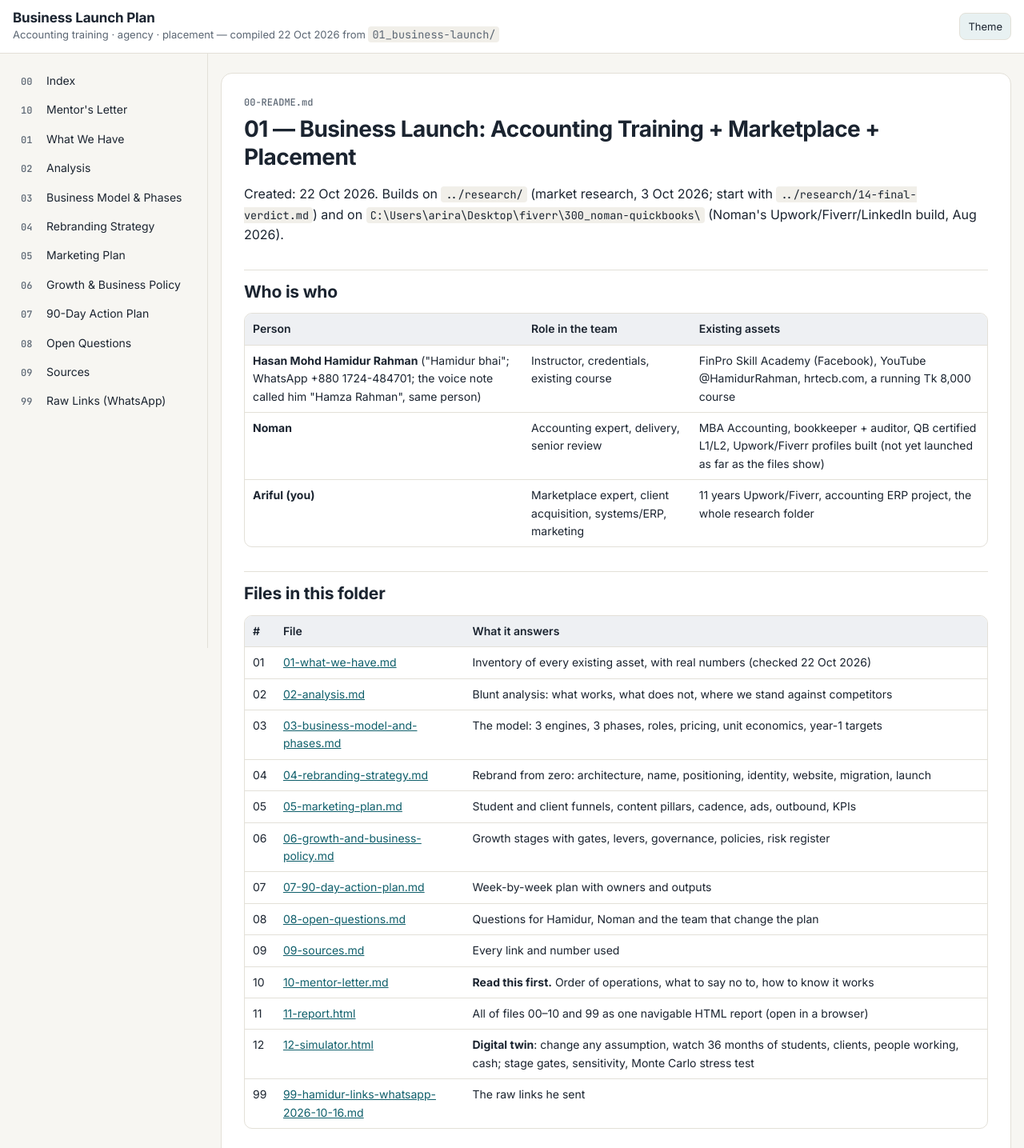
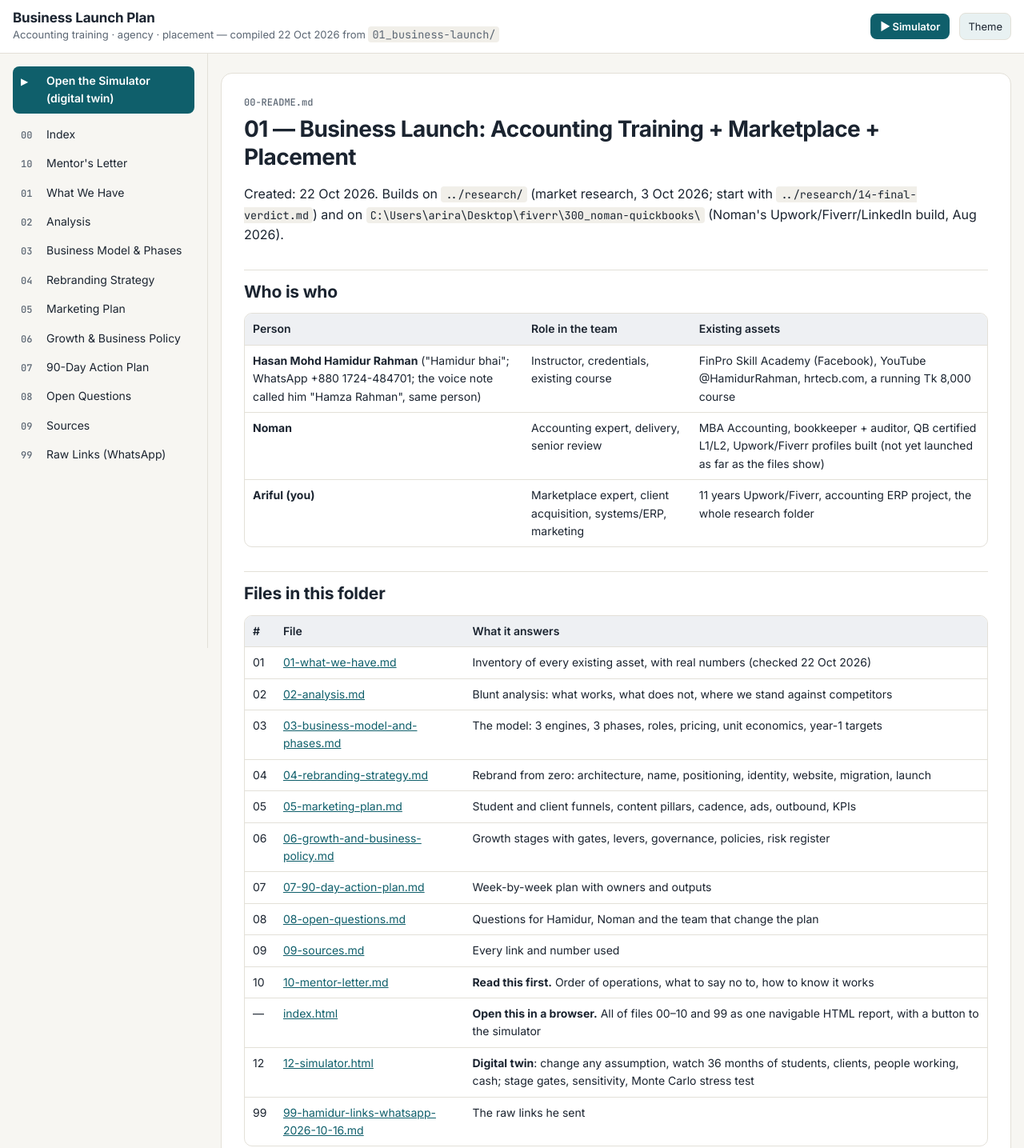
Before and after one commit to arirarif/qbo_research, a plain HTML site: page index.html in a window 1280 px wide. Shown: the top 1435 px of the page at 80% size. Drawn offline with Linux system fonts and the light colour scheme.

Commit message:
Rename report to index.html and cross-link the simulator
- 11-report.html -> index.html (entry point); Simulator button in header and side nav
- 12-simulator.html: back link to index
- README: index.html and simulator rows

Co-Authored-By: Claude Fable 5.1 <noreply@anthropic.com>

```diff
--- a/11-report.html
+++ b/index.html
@@ -27,7 +27,10 @@ body{margin:0;background:var(--bg);color:var(--ink);font:16px/1.6 Inter,"Noto Sa
 header.top{position:sticky;top:0;z-index:5;background:var(--panel);border-bottom:1px solid var(--line);padding:12px 16px;display:flex;align-items:center;gap:12px;flex-wrap:wrap}
 header.top h1{font-size:17px;margin:0;font-weight:700;letter-spacing:-.01em}
 header.top .sub{color:var(--muted);font-size:13px}
-header.top button{margin-left:auto;background:var(--soft);color:var(--ink);border:1px solid var(--line);border-radius:8px;padding:6px 10px;font:inherit;font-size:13px;cursor:pointer}
+header.top a.hbtn{margin-left:auto;background:var(--accent);color:var(--accent-ink);border-radius:8px;padding:6px 12px;font-size:13px;font-weight:600;text-decoration:none}
+nav.side a.sim,.toc-mobile a.sim{background:var(--accent);color:var(--accent-ink);font-weight:600;margin-bottom:8px}
+nav.side a.sim .n{color:var(--accent-ink)}
+header.top button{background:var(--soft);color:var(--ink);border:1px solid var(--line);border-radius:8px;padding:6px 10px;font:inherit;font-size:13px;cursor:pointer}
 .layout{display:grid;grid-template-columns:260px minmax(0,1fr);gap:0;max-width:1280px;margin:0 auto}
 nav.side{position:sticky;top:57px;align-self:start;height:calc(100vh - 57px);overflow:auto;padding:16px;border-right:1px solid var(--line)}
 nav.side a{display:flex;gap:10px;align-items:baseline;color:var(--ink);text-decoration:none;padding:7px 10px;border-radius:8px;font-size:14px}
@@ -72,12 +75,13 @@ hr{border:0;border-top:1px solid var(--line);margin:22px 0}
 <body>
 <header class="top">
   <div><h1>Business Launch Plan</h1><div class="sub">Accounting training · agency · placement — compiled 22 Oct 2026 from <code>01_business-launch/</code></div></div>
+  <a class="hbtn" href="12-simulator.html">▶ Simulator</a>
   <button id="theme" type="button">Theme</button>
 </header>
 <div class="layout">
-  <nav class="side"><a href='#00-README'><span class='n'>00</span>Index</a><a href='#10-mentor-letter'><span class='n'>10</span>Mentor&#x27;s Letter</a><a href='#01-what-we-have'><span class='n'>01</span>What We Have</a><a href='#02-analysis'><span class='n'>02</span>Analysis</a><a href='#03-business-model-and-phases'><span class='n'>03</span>Business Model &amp; Phases</a><a href='#04-rebranding-strategy'><span class='n'>04</span>Rebranding Strategy</a><a href='#05-marketing-plan'><span class='n'>05</span>Marketing Plan</a><a href='#06-growth-and-business-policy'><span class='n'>06</span>Growth &amp; Business Policy</a><a href='#07-90-day-action-plan'><span class='n'>07</span>90-Day Action Plan</a><a href='#08-open-questions'><span class='n'>08</span>Open Questions</a><a href='#09-sources'><span class='n'>09</span>Sources</a><a href='#99-hamidur-links-whatsapp-2026-10-16'><span class='n'>99</span>Raw Links (WhatsApp)</a></nav>
+  <nav class="side"><a class="sim" href="12-simulator.html"><span class="n">▶</span>Open the Simulator (digital twin)</a><a href='#00-README'><span class='n'>00</span>Index</a><a href='#10-mentor-letter'><span class='n'>10</span>Mentor&#x27;s Letter</a><a href='#01-what-we-have'><span class='n'>01</span>What We Have</a><a href='#02-analysis'><span class='n'>02</span>Analysis</a><a href='#03-business-model-and-phases'><span class='n'>03</span>Business Model &amp; Phases</a><a href='#04-rebranding-strategy'><span class='n'>04</span>Rebranding Strategy</a><a href='#05-marketing-plan'><span class='n'>05</span>Marketing Plan</a><a href='#06-growth-and-business-policy'><span class='n'>06</span>Growth &amp; Business Policy</a><a href='#07-90-day-action-plan'><span class='n'>07</span>90-Day Action Plan</a><a href='#08-open-questions'><span class='n'>08</span>Open Questions</a><a href='#09-sources'><span class='n'>09</span>Sources</a><a href='#99-hamidur-links-whatsapp-2026-10-16'><span class='n'>99</span>Raw Links (WhatsApp)</a></nav>
   <main>
-    <div class="toc-mobile"><a href='#00-README'><span class='n'>00</span>Index</a><a href='#10-mentor-letter'><span class='n'>10</span>Mentor&#x27;s Letter</a><a href='#01-what-we-have'><span class='n'>01</span>What We Have</a><a href='#02-analysis'><span class='n'>02</span>Analysis</a><a href='#03-business-model-and-phases'><span class='n'>03</span>Business Model &amp; Phases</a><a href='#04-rebranding-strategy'><span class='n'>04</span>Rebranding Strategy</a><a href='#05-marketing-plan'><span class='n'>05</span>Marketing Plan</a><a href='#06-growth-and-business-policy'><span class='n'>06</span>Growth &amp; Business Policy</a><a href='#07-90-day-action-plan'><span class='n'>07</span>90-Day Action Plan</a><a href='#08-open-questions'><span class='n'>08</span>Open Questions</a><a href='#09-sources'><span class='n'>09</span>Sources</a><a href='#99-hamidur-links-whatsapp-2026-10-16'><span class='n'>99</span>Raw Links (WhatsApp)</a></div>
+    <div class="toc-mobile"><a class="sim" href="12-simulator.html">▶ Open the Simulator (digital twin)</a><br><a href='#00-README'><span class='n'>00</span>Index</a><a href='#10-mentor-letter'><span class='n'>10</span>Mentor&#x27;s Letter</a><a href='#01-what-we-have'><span class='n'>01</span>What We Have</a><a href='#02-analysis'><span class='n'>02</span>Analysis</a><a href='#03-business-model-and-phases'><span class='n'>03</span>Business Model &amp; Phases</a><a href='#04-rebranding-strategy'><span class='n'>04</span>Rebranding Strategy</a><a href='#05-marketing-plan'><span class='n'>05</span>Marketing Plan</a><a href='#06-growth-and-business-policy'><span class='n'>06</span>Growth &amp; Business Policy</a><a href='#07-90-day-action-plan'><span class='n'>07</span>90-Day Action Plan</a><a href='#08-open-questions'><span class='n'>08</span>Open Questions</a><a href='#09-sources'><span class='n'>09</span>Sources</a><a href='#99-hamidur-links-whatsapp-2026-10-16'><span class='n'>99</span>Raw Links (WhatsApp)</a></div>
     <section id='00-README' class='doc'><div class='doc-tag'>00-README.md</div><h1 id="01-business-launch-accounting-training-marketplace-placement">01 — Business Launch: Accounting Training + Marketplace + Placement</h1>
 <p>Created: 22 Oct 2026. Builds on <code>../research/</code> (market research, 3 Oct 2026; start with <code>../research/14-final-verdict.md</code>) and on <code>C:\Users\arira\Desktop\fiverr\300_noman-quickbooks\</code> (Noman's Upwork/Fiverr/LinkedIn build, Aug 2026).</p>
 <h2 id="who-is-who">Who is who</h2>
@@ -168,9 +172,9 @@ hr{border:0;border-top:1px solid var(--line);margin:22px 0}
 <td><strong>Read this first.</strong> Order of operations, what to say no to, how to know it works</td>
 </tr>
 <tr>
-<td>11</td>
-<td><a href="11-report.html">11-report.html</a></td>
-<td>All of files 00–10 and 99 as one navigable HTML report (open in a browser)</td>
+<td>—</td>
+<td><a href="index.html">index.html</a></td>
+<td><strong>Open this in a browser.</strong> All of files 00–10 and 99 as one navigable HTML report, with a button to the simulator</td>
 </tr>
 <tr>
 <td>12</td>
```
Also changed, not shown: 12-simulator.html (+1 -0 lines), 1 other file.
